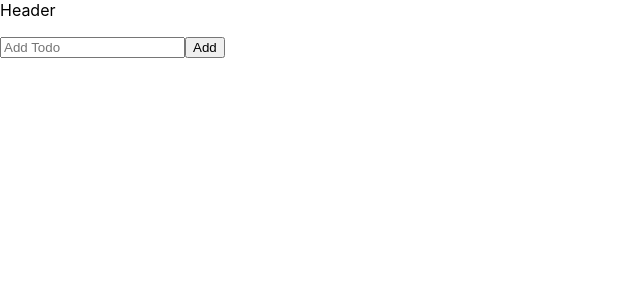
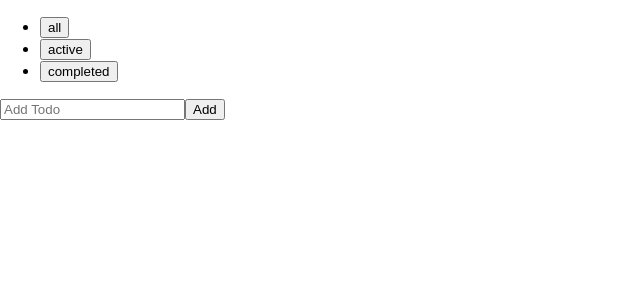
Before and after one commit to GCgang/react-study, a React (Create React App) app: page / in a window 1280 px wide. Shown: the top 300 px of the page, without its empty margins (0-640 px from the left). Built offline with nearby package versions, Linux system fonts and the light colour scheme; the HTML template or start-up script is replaced by a standard one.

Commit message:
Feat: 상태별 filter

```diff
--- a/src/App.js
+++ b/src/App.js
@@ -1,12 +1,15 @@
+import { useState } from 'react';
 import './App.css';
 import Header from './components/Header/Header';
 import ToDoList from './components/TodoList/TodoList';
 
 export default function App() {
+  const filters = ['all', 'active', 'completed'];
+  const [filter, setFilter] = useState(filters[0]);
   return (
     <div>
-      <Header />
-      <ToDoList />
+      <Header filters={filters} filter={filter} onFilterChange={setFilter} />
+      <ToDoList filter={filter} />
     </div>
   );
 }
--- a/src/components/Header/Header.jsx
+++ b/src/components/Header/Header.jsx
@@ -1,3 +1,13 @@
-export default function Header() {
-  return <div>Header</div>;
+export default function Header({ filters, filter, onFilterChange }) {
+  return (
+    <header>
+      <ul>
+        {filters.map((value, index) => (
+          <li key={index}>
+            <button onClick={() => onFilterChange(value)}>{value}</button>
+          </li>
+        ))}
+      </ul>
+    </header>
+  );
 }
--- a/src/components/TodoList/TodoList.jsx
+++ b/src/components/TodoList/TodoList.jsx
@@ -2,17 +2,19 @@
 import AddTodo from '../AddTodo/AddTodo';
 import Todo from '../Todo/Todo';
 
-export default function ToDoList() {
+export default function ToDoList({ filter }) {
   const [todos, setTodos] = useState([]);
   const handleAdd = (todo) => setTodos([...todos, todo]);
   const handleUpdate = (updated) =>
     setTodos(todos.map((t) => (t.id === updated.id ? updated : t)));
   const handleDelete = (deleted) =>
     setTodos(todos.filter((t) => t.id !== deleted.id));
+
+  const filterd = getFilteredItems(todos, filter);
   return (
     <section>
       <ul>
-        {todos.map((todo) => (
+        {filterd.map((todo) => (
           <Todo
             id={todo.id}
             todo={todo}
@@ -25,3 +27,10 @@
     </section>
   );
 }
+
+function getFilteredItems(todos, filter) {
+  if (filter === 'all') {
+    return todos;
+  }
+  return todos.filter((t) => t.status === filter);
+}
```
